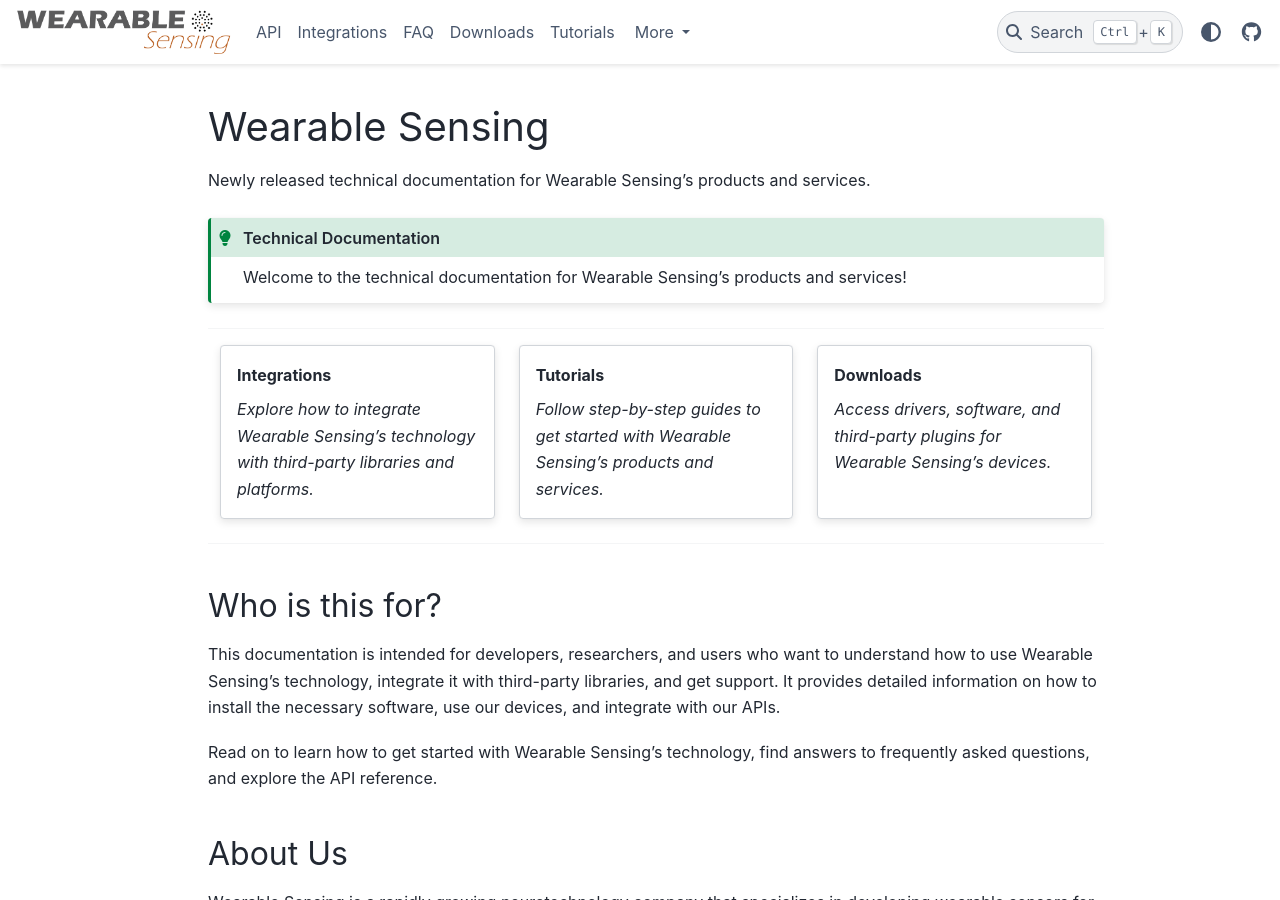
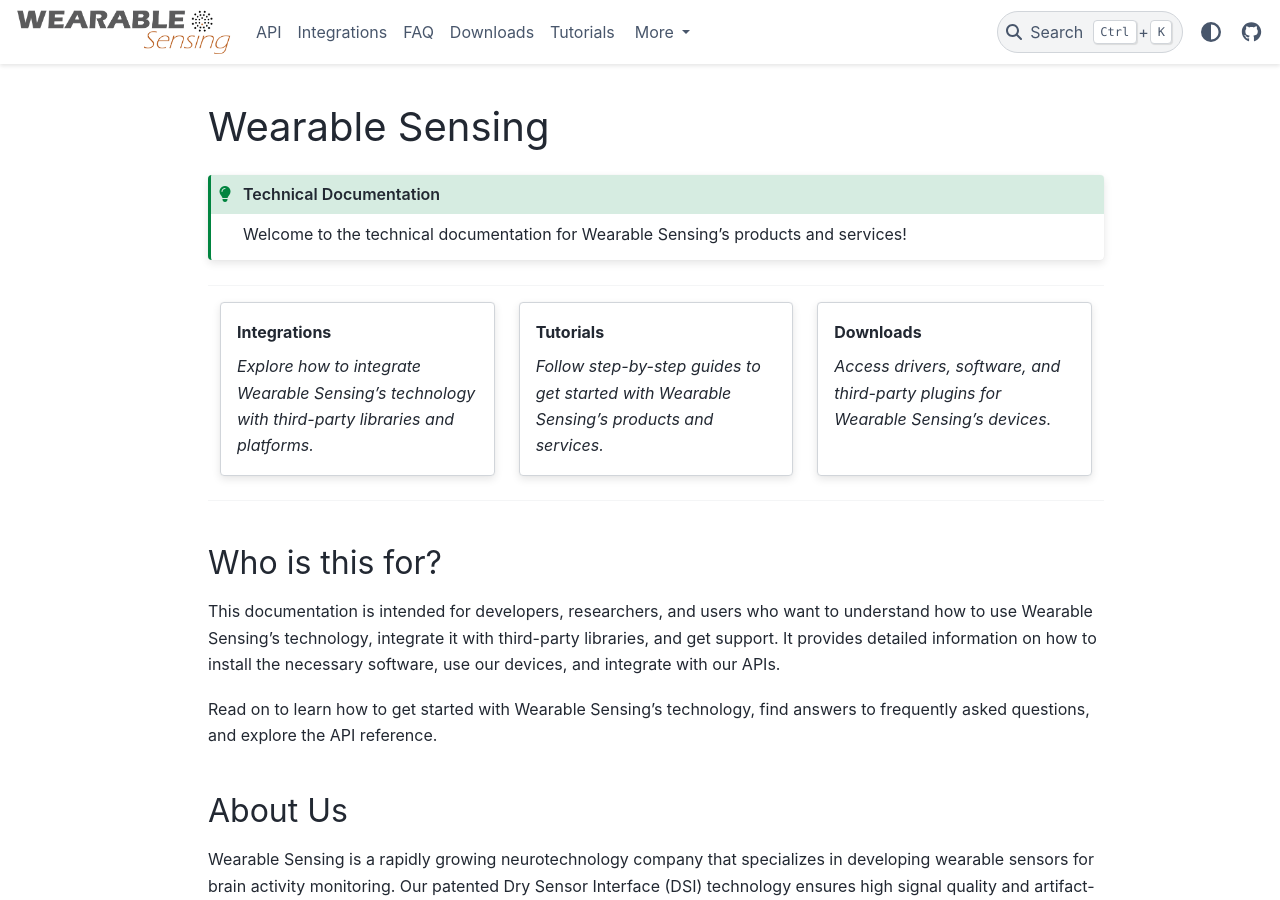
Before and after one commit to WearableSensing/wiki, a Sphinx documentation site: the page built from docs/index.md, in a window 1280 px wide and 900 px high. Built offline with Sphinx 7.4.7 and the PyData theme 0.15.4, drawn with Linux system fonts in a browser that asks for light colours.

Commit message:
removed unnecessary header

````diff
--- a/docs/index.md
+++ b/docs/index.md
@@ -1,6 +1,5 @@
 # Wearable Sensing
 
-Newly released technical documentation for Wearable Sensing's products and services.
 
 ```{admonition} Technical Documentation
 :class: hint
````
